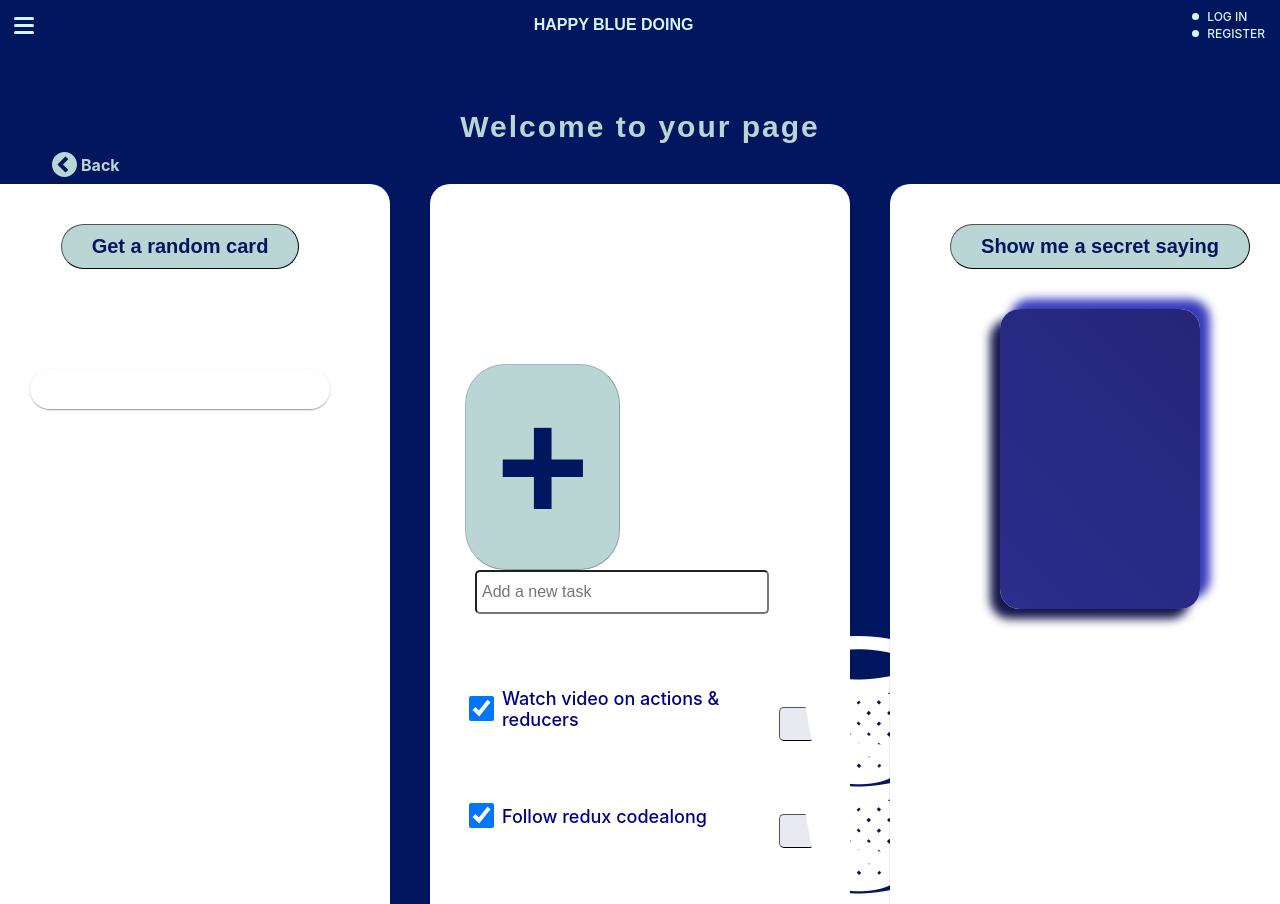
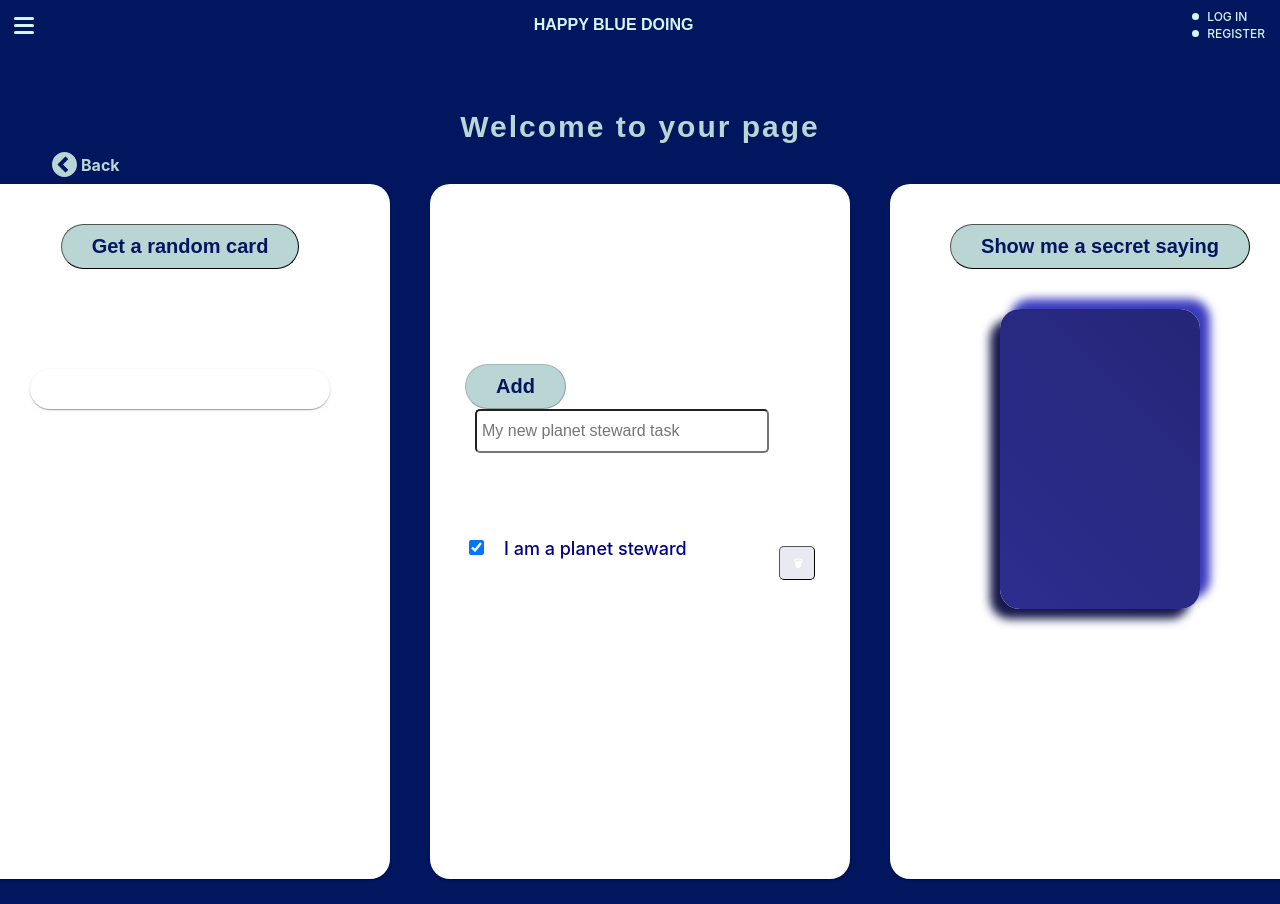
Before and after one commit to ninamansster/blue-frontend, a React (Create React App) app: page /mypage in a window 1280 px wide. Shown: the top 904 px of the page. Built offline with nearby package versions, Linux system fonts and the light colour scheme.

Commit message:
todo-list css added

```diff
--- a/src/index.css
+++ b/src/index.css
@@ -490,6 +490,82 @@ input {
   padding: 10px;
 }
 
+/* TODOLIST */
+
+.todoInput {
+  width: 280px;
+  height: 30px;
+  background-color: white;
+  text-align: left;
+  border-radius: 5px;
+  font-size: 16px;
+  color: darkblue;
+  margin-left: 10px;
+  padding: 5px;
+}
+
+.label {
+  background-color: white;
+  width: 350px;
+  padding: 40px 20px;
+}
+
+.ListBackground {
+  color: blue;
+  background-color: white;
+  align-items: center;
+  justify-content: center;
+  width: 390px;
+  padding-bottom: 30px;
+}
+
+.List {
+  color: darkblue;
+  padding-left: 20px;
+  padding-top: 20px;
+  padding-bottom: 20px;
+  padding-right:0px;
+  font-size: 18px;
+  font-family: 'Roboto' sans-serif;
+  font-weight: 500;
+  margin-top: 3px;
+  margin-bottom:0px;
+  display: flex;
+  align-items: center;
+  text-align: left;
+}
+
+.Todotext {
+  flex-grow: 1;
+  margin: 5px;
+}
+
+.TodoButton {
+  width: 30px;
+  height: 30px;
+  background-color: #e8e9f1;
+  text-align: center;
+  line-height:13px;
+  border-radius: 5px;
+  font-size: 12px;
+  font-weight: bold;
+  color: white;
+  margin-right: 20px;
+  padding: 1px 1px 1px 3px;
+}
+
+.TodoButton span {
+  font-size: 10px;
+}
+
+.TodoCheckbox {
+  height: 15px;
+  width: 15px;
+  padding-top: 10px;
+  padding-bottom: 10px;
+  margin-right: 15px;
+}
+
 /* MEDIAQUERIES*/
 
 
--- a/src/pages/components/AddTaskForm.js
+++ b/src/pages/components/AddTaskForm.js
@@ -1,7 +1,6 @@
 import React, { useState } from 'react'
 import { useDispatch } from 'react-redux'
 import { tasks } from 'reducers/Task'
-import styled from 'styled-components/macro'
 
 export const AddTaskForm = () => {
   const [text, setText] = useState('')
@@ -17,40 +16,21 @@ export const AddTaskForm = () => {
 
   return (
     <form onSubmit={handleSubmit}>
-      <Label>
+      <div className="label">
         <button
           className="button"
           type="submit"
-          disabled={text.length < 1 || text.length > 40 ? true : false}
-        > <span>+</span>
-
+          disabled={text.length < 1 || text.length > 40 ? true : false}>
+          Add
         </button>
-        <Input
+        <input
+          className="todoInput"
           type="text"
-          placeholder="Add a new task"
+          placeholder="My new planet steward task"
           value={text}
-          onChange={(event) => setText(event.target.value)}
-        />
-      </Label>
+          onChange={(event) => setText(event.target.value)}>
+        </input>
+      </div>
     </form>
   )
 }
-
-const Input = styled.input`
-  width: 280px;
-  height: 30px;
-  background-color: white;
-  text-align: left;
-  border-radius: 5px;
-  font-size: 16px;
-  color: darkblue;
-  margin-left: 10px;
-  padding: 5px;
-`
-
-const Label = styled.div`
-  background-color: white;
-  width: 350px;
-  padding: 40px 20px;
-
-`
--- a/src/pages/components/TaskList.js
+++ b/src/pages/components/TaskList.js
@@ -1,27 +1,16 @@
 import React from 'react'
 import { useSelector } from 'react-redux'
 import { Todo } from './Todo'
-import styled from 'styled-components/macro'
 
 export const Tasks = () => {
   const allTasks = useSelector((store) => store.tasks.items)
 
   return (
-    <ListBackground>
+    <div className="ListBackground">
       {allTasks.map((item) => (
         <Todo key={item.id} item={item} />
       ))}
 
-    </ListBackground>
+    </div>
   )
 }
-
-const ListBackground = styled.div`
-
-  color: blue;
-  background-color: white;
-  align-items: center;
-  justify-content: center;
-  width: 390px;
-  padding-bottom: 30px;
-`
--- a/src/pages/components/Todo.js
+++ b/src/pages/components/Todo.js
@@ -1,7 +1,6 @@
 import React from 'react'
 import { useDispatch } from 'react-redux'
 import { tasks } from 'reducers/Task'
-import styled from 'styled-components/macro'
 
 // for example add this:
 // const {id, complete, text} = props.item
@@ -23,59 +22,18 @@ export const Todo = (props) => {
 
   return (
     <div>
-      <List>
+      <ul className="List">
         <label>
-          <Checkbox
+          <input className="TodoCheckbox"
             type="checkbox"
             arialabel="completed"
             checked={complete}
-            onChange={handleCheckboxClick} />
+            onChange={handleCheckboxClick}>
+          </input>
         </label>
-        <Todotext>{text}</Todotext>
-        <Button type="button" arialabel="delete" onClick={handleRemoveButtonClick}><span role="img" arialabel="delete task">🗑</span></Button>
-      </List>
+        <p className="Todotext">{text}</p>
+        <button className="TodoButton" type="button" arialabel="delete" onClick={handleRemoveButtonClick}><span role="img" arialabel="delete task">🗑</span></button>
+      </ul>
     </div>
   )
 }
-
-const List = styled.ul`
-  color: darkblue;
-  padding-left: 20px;
-  padding-top: 20px;
-  padding-bottom: 20px;
-  padding-right:0px;
-  font-size: 18px;
-  font-family: 'Roboto' sans-serif;
-  font-weight: 500;
-  margin-top: 3px;
-  margin-bottom:0px;
-  display: flex;
-  align-items: center;
-  text-align: left;
-`
-const Todotext = styled.p`
-  flex-grow: 1;
-  margin: 5px;
-`
-
-const Checkbox = styled.input`
-  // padding-top: 10px;
-  // padding-bottom: 10px;
-  //margin-right: 15px;
-  height: 25px;
-  width: 25px;
-
-`
-const Button = styled.button`
-  width: 30px;
-  height: 30px;
-  background-color: #e8e9f1;
-  text-align: center;
-  line-height:13px;
-  border-radius: 5px;
-  font-size: 12px;
-  font-weight: bold;
-  color: white;
-  margin-right: 20px;
-  padding: 1px 1px 1px 3px;
-`
--- a/src/reducers/Task.js
+++ b/src/reducers/Task.js
@@ -4,11 +4,7 @@ export const tasks = createSlice({
   name: 'task',
   initialState: {
     items: [
-      { id: 1, text: 'Watch video on actions & reducers', complete: true },
-      { id: 2, text: 'Follow redux codealong', complete: true },
-      { id: 3, text: 'Fork weekly assignment', complete: true },
-      { id: 4, text: 'Read the read.me carefully', complete: false },
-      { id: 5, text: 'Create a todo app', complete: false },
+      { id: 1, text: 'I am a planet steward', complete: true }
     ]
   },
 
```
